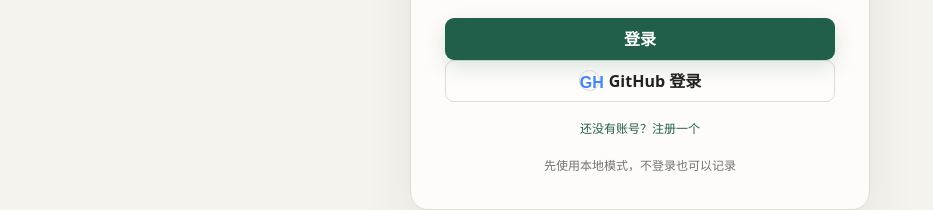
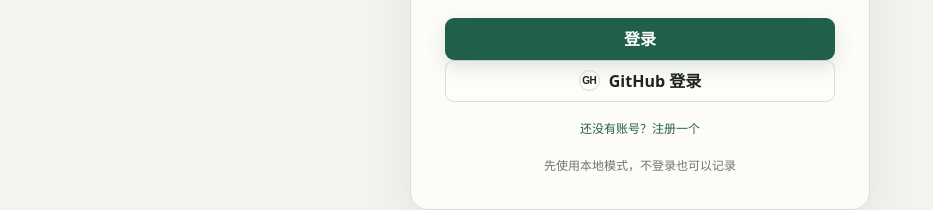
Before and after one commit to indigo-mxx/offer-journey, a Next.js app: page /auth in a window 1280 px wide. Shown: the part 564-774 px from the top of the page, without its empty margins (0-933 px from the left). Built offline with nearby package versions, Linux system fonts and the light colour scheme; no server answers.

Commit message:
Style GitHub sign-in option

```diff
--- a/app/globals.css
+++ b/app/globals.css
@@ -446,6 +446,7 @@
 .auth-copy p:not(.eyebrow) { margin: 14px 0 0; color: var(--muted); font-size: 13px; line-height: 1.75; }
 .google-button { width: 100%; display: flex; justify-content: center; align-items: center; gap: 9px; }
 .google-mark { width: 21px; height: 21px; display: grid; place-items: center; border: 1px solid #d6d6d6; border-radius: 50%; color: #4285f4; font-weight: 800; font-family: Arial, sans-serif; }
+.github-mark { color: #202124; font-size: 10px; letter-spacing: -0.5px; }
 .auth-divider { display: flex; align-items: center; gap: 12px; margin: 24px 0 18px; color: #999b95; font-size: 11px; }
 .auth-divider::before, .auth-divider::after { content: ""; height: 1px; flex: 1; background: var(--line); }
 .auth-form { display: grid; gap: 15px; }
```
